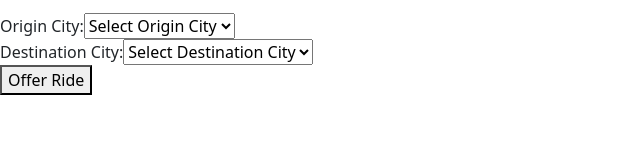
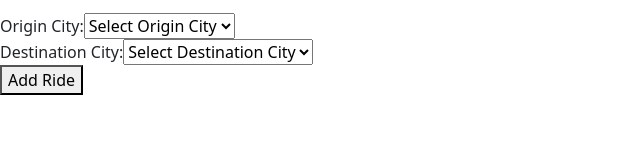
Before and after one commit to nadavpeled1/hitchhiking-react-app, a React (Vite) app: page /offer-ride in a window 1280 px wide. Shown: the part 137-292 px from the top of the page, without its empty margins (0-640 px from the left). Built offline with nearby package versions, Linux system fonts and the light colour scheme; the HTML template or start-up script is replaced by a standard one.

Commit message:
modified the take-a-ride rides list to show the new form of a ride (dest/origin from the given list).

```diff
--- a/src/App.tsx
+++ b/src/App.tsx
@@ -6,7 +6,7 @@ import OfferRide from "./pages/OfferRide";
 import TakeRide from "./pages/TakeRide";
 
 const App: React.FC = () => {
-  // State to manage dummy rides
+  // State to manage rides
   const [rides, setRides] = useState<
     {
       id: number;
@@ -17,12 +17,12 @@ const App: React.FC = () => {
     }[]
   >([]);
 
-  // Function to add a dummy ride
-  const addDummyRide = () => {
+  // Function to add a ride
+  const addRide = (origin: string, destination: string) => {
     const newRide = {
       id: rides.length + 1,
-      origin: `Origin City ${rides.length + 1}`,
-      destination: `Destiniation City ${rides.length + 1}`,
+      origin: origin,
+      destination: destination,
       seats: Math.floor(Math.random() * 4) + 1, // driver + 1...4
       passengers: 0,
     };
@@ -46,10 +46,7 @@ const App: React.FC = () => {
       <Navbar />
       <Routes>
         <Route path="/how-to-use" element={<HowToUse />} />
-        <Route
-          path="/offer-ride"
-          element={<OfferRide addDummyRide={addDummyRide} />}
-        />
+        <Route path="/offer-ride" element={<OfferRide addRide={addRide} />} />
         <Route
           path="/take-ride"
           element={<TakeRide rides={rides} joinRide={joinRide} />}
--- a/src/pages/OfferRide.tsx
+++ b/src/pages/OfferRide.tsx
@@ -1,22 +1,22 @@
 import React, { useState } from "react";
 
 interface OfferRideProps {
-  addDummyRide: (origin: string, destination: string) => void;
+  addRide: (origin: string, destination: string) => void;
 }
 
-const OfferRide: React.FC<OfferRideProps> = ({ addDummyRide }) => {
+const OfferRide: React.FC<OfferRideProps> = ({ addRide: addRide }) => {
   // State for form inputs
   const [origin, setOrigin] = useState<string>(""); // State for origin city
   const [destination, setDestination] = useState<string>(""); // State for destination city
 
   // List of cities
-  const cities = ["Beer Sheva", "Tel Aviv", "Haifa"];
+  const cities = ["Beer Sheva", "Tel Aviv", "Haifa", "Jerusalem"];
 
   // Handle form submission
   const handleSubmit = (e: React.FormEvent) => {
     e.preventDefault();
     // Call the function to add a new ride with selected origin and destination
-    addDummyRide(origin, destination);
+    addRide(origin, destination);
   };
 
   return (
@@ -58,7 +58,7 @@ const OfferRide: React.FC<OfferRideProps> = ({ addDummyRide }) => {
 
         {/* Submit Button */}
         <br />
-        <button type="submit">Offer Ride</button>
+        <button type="submit">Add Ride</button>
       </form>
     </div>
   );
```
